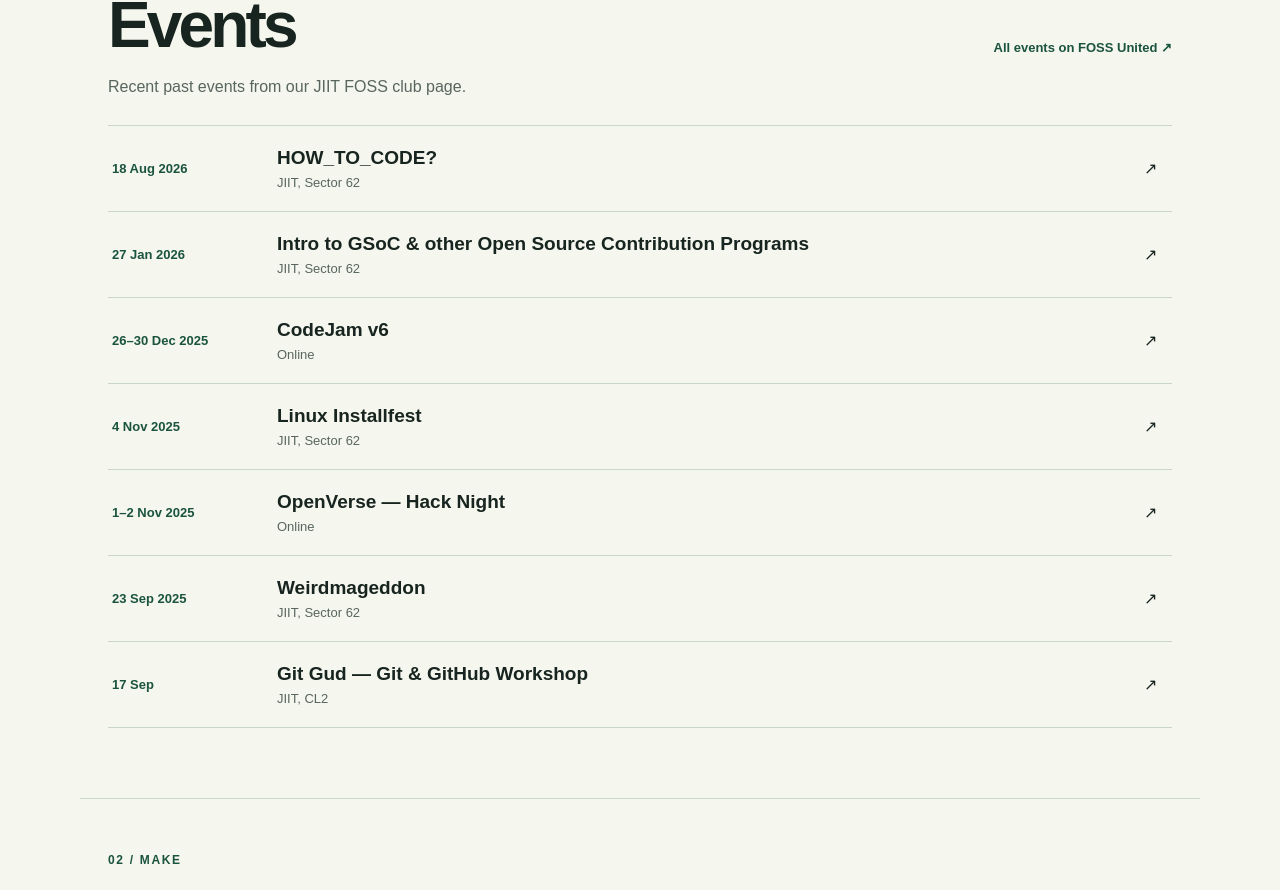
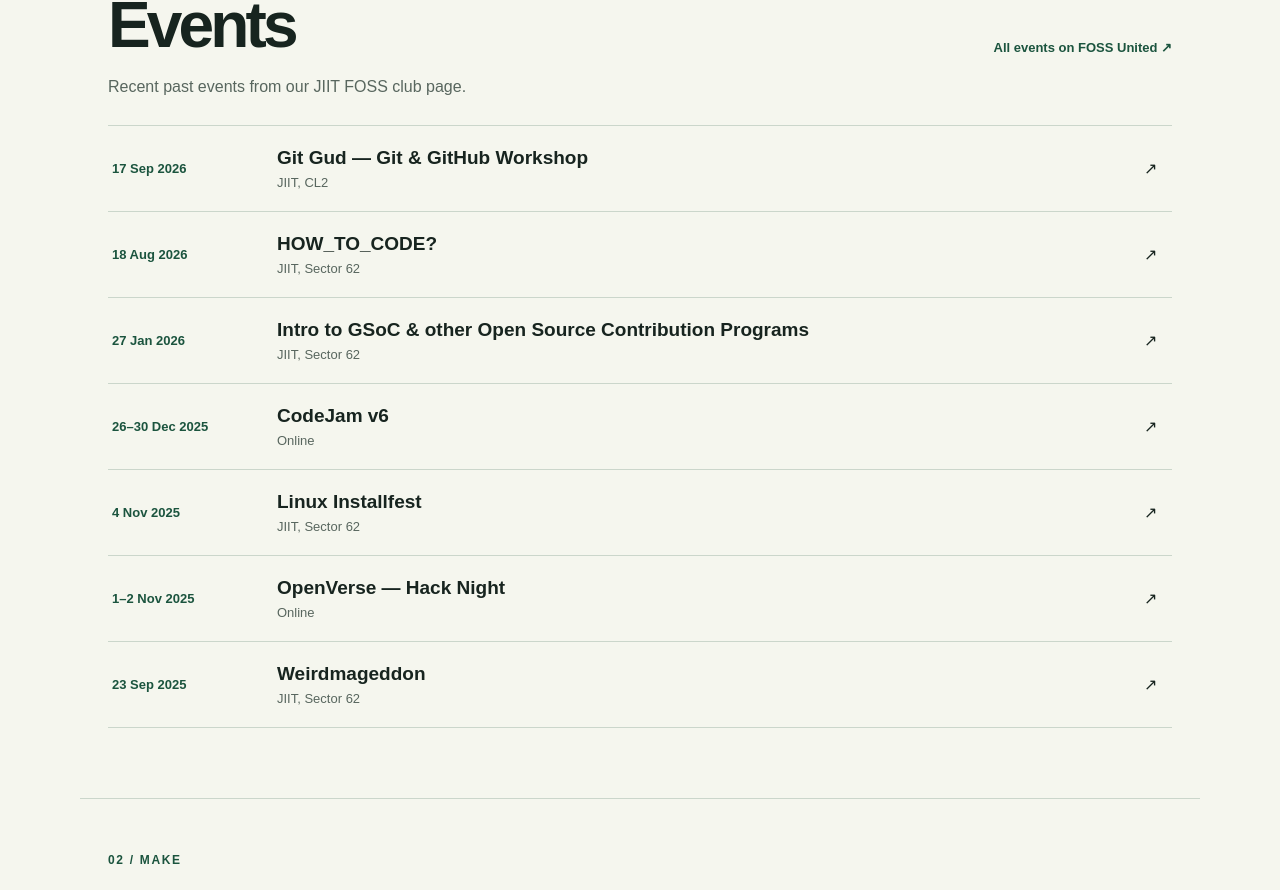
Before and after one commit to osdc/osdweb, a Next.js app in the folder apps/web/: page /community in a window 1280 px wide. Shown: the part 746-1636 px from the top of the page. Built offline with nearby package versions, Linux system fonts and the light colour scheme.

Commit message:
fix(events): show newest events first

```diff
--- a/apps/web/components/CommunityPage.tsx
+++ b/apps/web/components/CommunityPage.tsx
@@ -4,13 +4,13 @@
 import styles from './CommunityPage.module.css';
 
 const events = [
+  { title: 'Git Gud — Git & GitHub Workshop', date: '17 Sep 2026', place: 'JIIT, CL2', url: 'https://github.com/osdc' },
   { title: 'HOW_TO_CODE?', date: '18 Aug 2026', place: 'JIIT, Sector 62', url: 'https://fossunited.org/c/jiit/how-to-code' },
   { title: 'Intro to GSoC & other Open Source Contribution Programs', date: '27 Jan 2026', place: 'JIIT, Sector 62', url: 'https://fossunited.org/c/jiit/intro-to-gsoc' },
   { title: 'CodeJam v6', date: '26–30 Dec 2025', place: 'Online', url: 'https://fossunited.org/c/jiit/codejam-v6' },
   { title: 'Linux Installfest', date: '4 Nov 2025', place: 'JIIT, Sector 62', url: 'https://fossunited.org/c/jiit' },
   { title: 'OpenVerse — Hack Night', date: '1–2 Nov 2025', place: 'Online', url: 'https://fossunited.org/c/jiit/openverse' },
   { title: 'Weirdmageddon', date: '23 Sep 2025', place: 'JIIT, Sector 62', url: 'https://fossunited.org/c/jiit' },
-  { title: 'Git Gud — Git & GitHub Workshop', date: '17 Sep', place: 'JIIT, CL2', url: 'https://github.com/osdc' },
 ];
 const projects = [
   { title: 'TabuRei', group: 'OSDC', description: 'A cross browser extension for managing tabs.', url: 'https://github.com/osdc/TabuRei' },
--- a/packages/osdc-content/index.ts
+++ b/packages/osdc-content/index.ts
@@ -281,7 +281,7 @@
         profileLinks: [{ label: 'Event page', href: 'https://fossunited.org/c/jiit/intro-to-gsoc' }],
       },
       {
-        id: 'event-osdhack',
+        id: 'event-git-gud',
         kicker: 'Git and GitHub workshop',
         title: 'Git Gud',
         description:
@@ -294,7 +294,7 @@
         viewerFocus: 'image',
         mediaFit: 'contain',
         meta: [
-          { label: 'Date', value: '17 September' },
+          { label: 'Date', value: '17 September 2026' },
           { label: 'Place', value: 'CL2, JIIT' },
           { label: 'Format', value: 'Git, GitHub, memes, and first contributions' },
         ],
@@ -910,13 +910,13 @@
 });
 
 const eventSlidePriority = [
+  'event-git-gud',
   'event-how-to-code',
   'event-gsoc-intro',
   'event-codejam',
   'event-installfest',
   'event-openverse',
   'event-weirdmageddon',
-  'event-osdhack',
 ] as const;
 const eventSlidesById = new Map(clubbookSections.events.slides.map((slide) => [slide.id, slide]));
 clubbookSections.events.slides = eventSlidePriority.flatMap((id) => {
```
